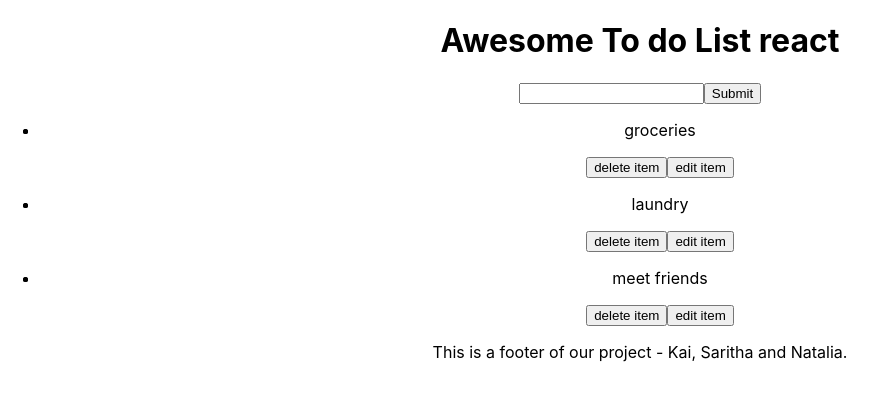
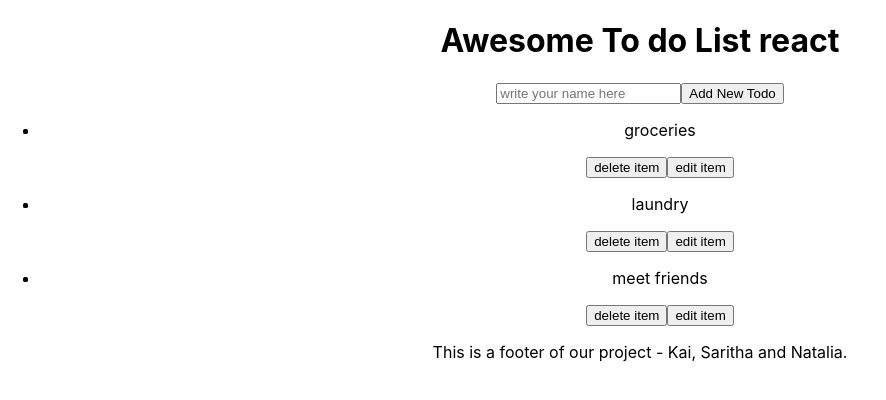
Before and after one commit to kaimue/to-do-app-react, a React (Create React App) app: page / in a window 1280 px wide. Shown: the top 400 px of the page, without its empty margins (0-886 px from the left). Built offline with nearby package versions, Linux system fonts and the light colour scheme.

Commit message:
removed form and updated NewTodoInput

```diff
--- a/src/App.js
+++ b/src/App.js
@@ -2,7 +2,6 @@
 import './App.css';
 import Header from './components/Header/Header';
 import List from './components/List/List';
-import Form from './components/Form/Form';
 import Footer from './components/Footer/Footer';
 import EditTodo from './components/EditTodo/EditTodo';
 import NewTodoInput from './components/NewTodoInput/NewTodoInput';
@@ -33,6 +32,10 @@ function App() {
 
   const [todoItems, setTodoItems] = useState(TODOS);
 
+  const addNewTodo = () => {
+    console.log('submit-test')
+  }
+
   const deleteTodoById = (id) => {
 
     console.log("App deleted!");
@@ -61,8 +64,8 @@ function App() {
   return (
     <div className="App">
     <Header />
-    <Form />
-    <List todos={todoItems} deleteCallback={deleteTodoById}/>
+    <NewTodoInput addTodo={addNewTodo}/>
+    <List todos={todoItems} addTodo={addNewTodo} deleteCallback={deleteTodoById}/>
     <Footer />
     </div>
   )
--- a/src/components/Form/Form.js
+++ /dev/null
@@ -1,9 +0,0 @@
-function Form () {
-    return (
-        <form>
-        <input type="text"/>
-        <button type="submit">Submit</button>
-        </form>
-    )
-}
-export default Form
--- a/src/components/NewTodoInput/NewTodoInput.js
+++ b/src/components/NewTodoInput/NewTodoInput.js
@@ -1,16 +1,38 @@
 import React, { useState } from "react";
+import Todo from "../Todo/Todo";
 
-function NewTodoInput(addTodo) {
+
+
+function NewTodoInput( {addTodo} ) {
+  const [inputValue, setInputValue] = useState('');
+  const handleChange = ( { target } ) => {
+      const updatedInput = target.value
+      setInputValue(updatedInput)
+  }
+  const handleSubmit = (event) => {
+      event.preventDefault()
+      console.log(event)
+      console.log(event.target[0].value)
+      const newTodo = {
+        id: (Date.now() + Math.random()).toString(),
+        title: event.target[0].value,
+        isDone: false
+      };
+      addTodo()
+  }
   return (
-    <div>
+    <form  onSubmit={handleSubmit}>
       <input
+        onChange={handleChange}
         type="text"
-        value=""
+        value={inputValue}
         className="new-input"
         placeholder="write your name here"
       />
       <button>Add New Todo</button>
-    </div>
+    </form>
+
+
   );
 }
 
```
